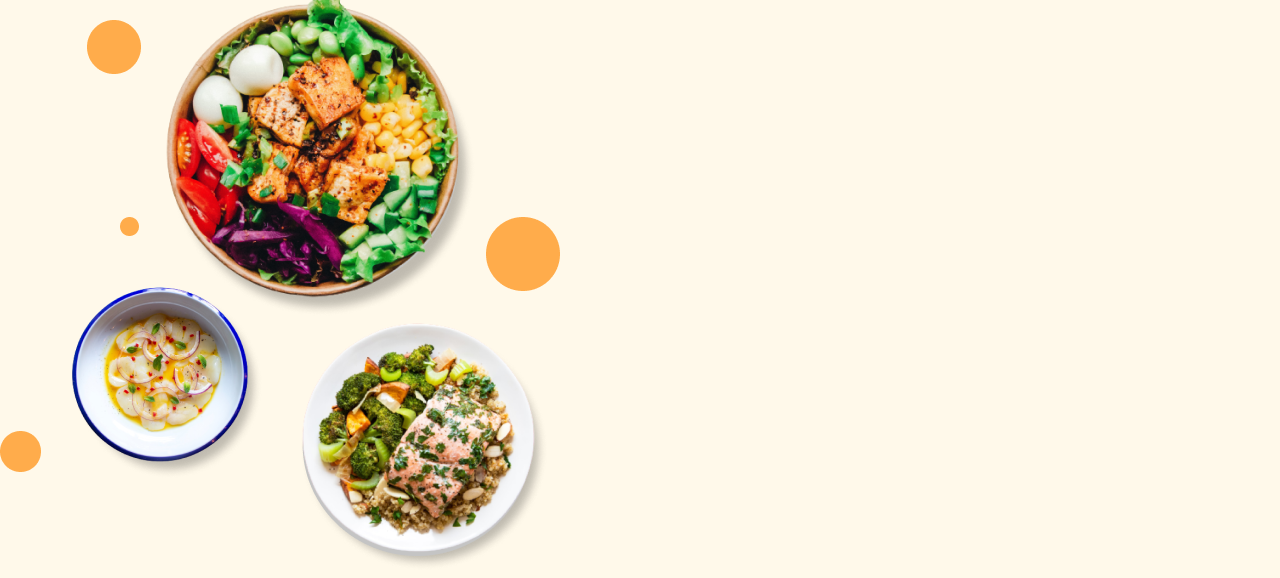
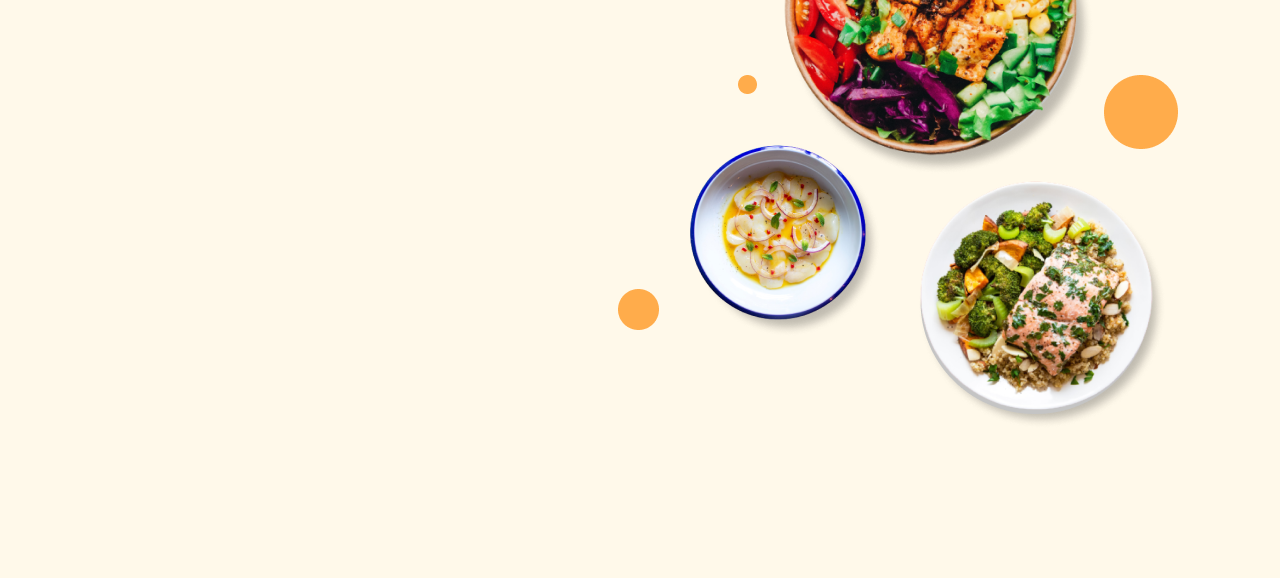
Before and after one commit to Alesilva25/Site-Restaurante, a plain HTML site: page index.html in a window 1280 px wide. Shown: the part 286-864 px from the top of the page. After the commit the page ends 800 px from the top, so only its background shows below. Drawn offline with nearby package versions, Linux system fonts and the light colour scheme.

Commit message:
update_6

```diff
--- a/index.html
+++ b/index.html
@@ -9,6 +9,7 @@
     <title>Landing page</title>
     <link rel="stylesheet" href="styles/styles.css">
     <link rel="stylesheet" href="styles/header.css">
+    <link rel="stylesheet" href="styles/home.css">
 </head>
 
 <body>
@@ -58,6 +59,7 @@
 
     <main id="content">
         <section id="home">
+            <div class="shape"></div>
             <div id="cta">
                 <h1 class="title">O sabor vai até <span>você</span></h1>
             </div>
--- /dev/null
+++ b/styles/home.css
@@ -0,0 +1,12 @@
+#home {
+    display: flex;
+    min-height: cal(100vh - 91px);
+}
+
+#cta {
+    width: 35%;
+    display: flex;
+    flex-direction: column;
+    gap: 28px;
+    margin-top: 5%;
+}
--- a/styles/styles.css
+++ b/styles/styles.css
@@ -9,6 +9,10 @@
 
 body {
     background-color: #fff9ea;
+}
+
+section {
+    padding: 28px 8%;
 }
 
 .btn_default {
```
